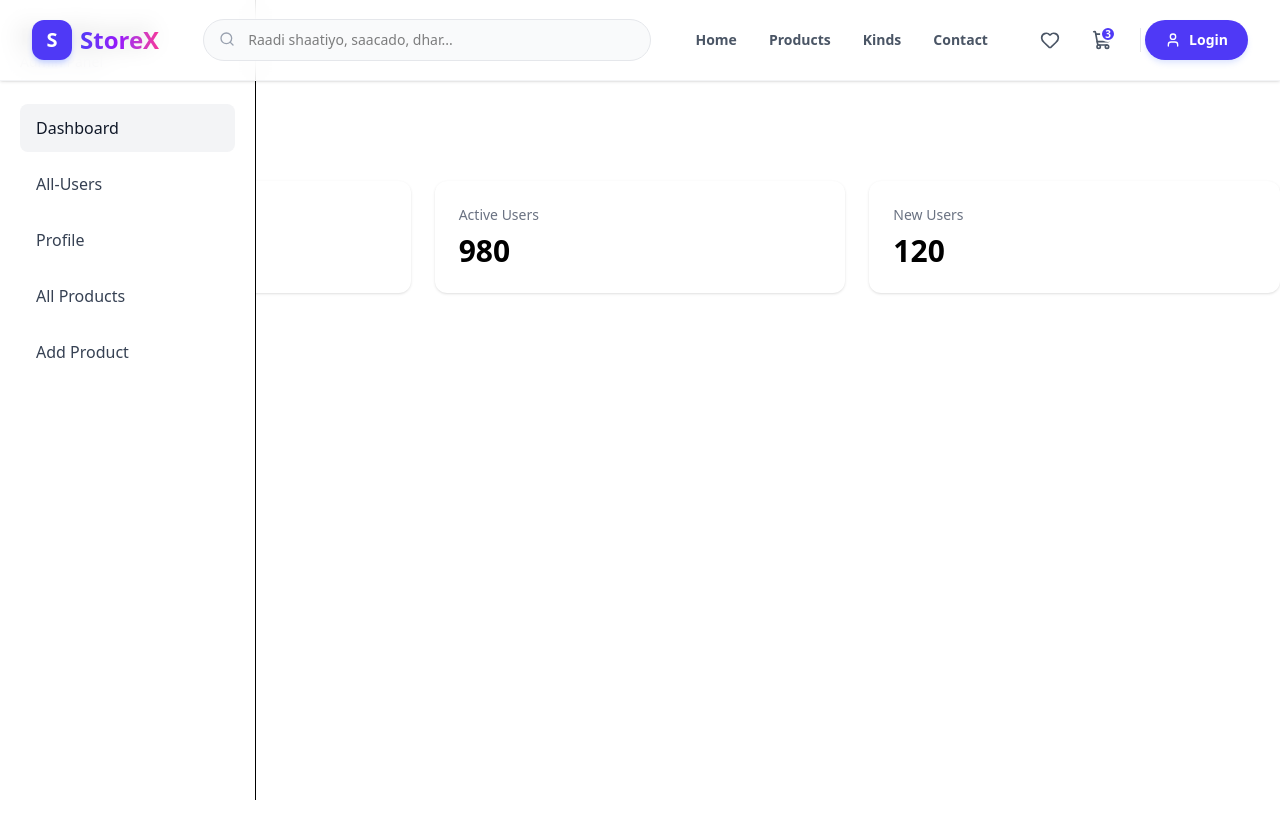
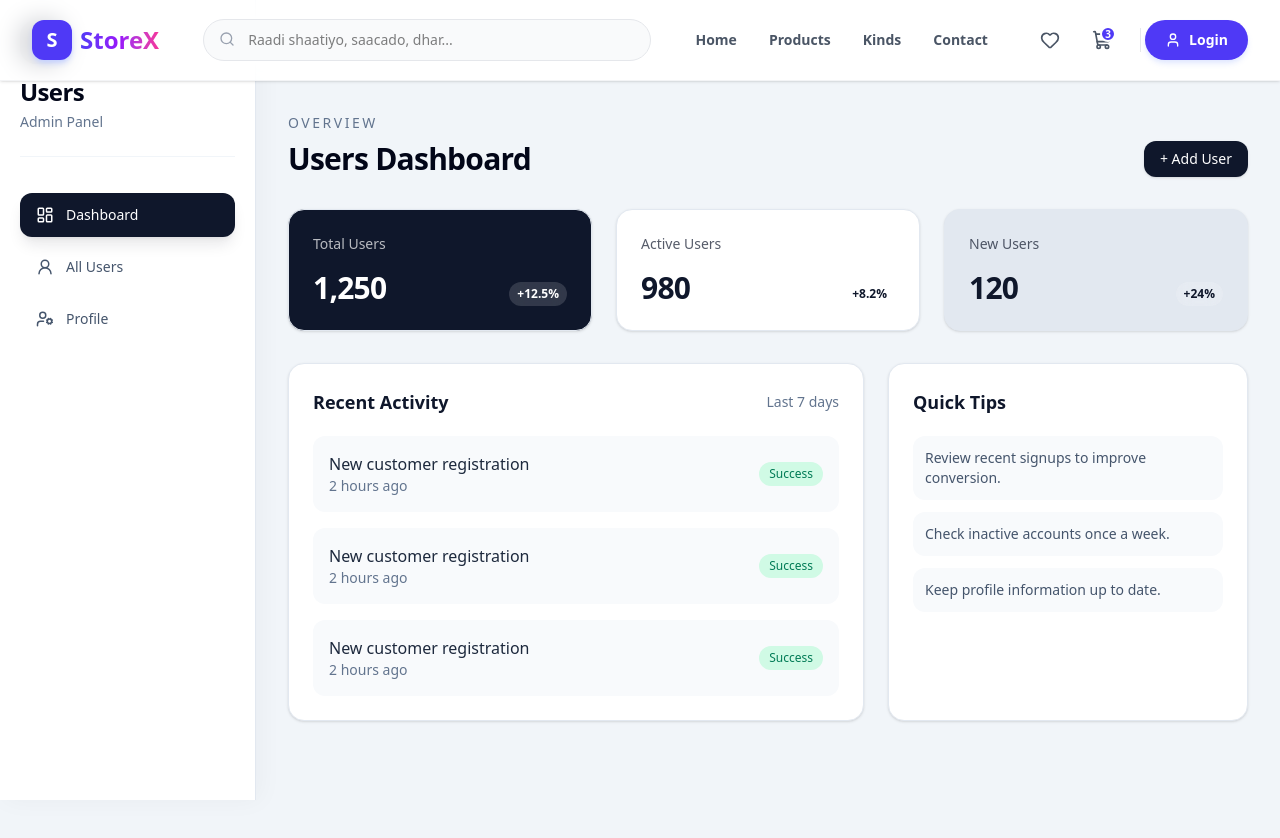
Before and after one commit to omar-abdi/drop-website, a Next.js app in the folder frontend/: page /usersDashbroad in a window 1280 px wide. Shown: the top 838 px of the page. Before the commit the page ends 800 px from the top, so only its background shows below. Built offline with nearby package versions, Linux system fonts and the light colour scheme.

Commit message:
updating up users dashbroad

```diff
--- a/frontend/app/components/Leftiside.tsx
+++ b/frontend/app/components/Leftiside.tsx
@@ -2,22 +2,31 @@
 
 import Link from "next/link";
 import { usePathname } from "next/navigation";
+import {
+  Boxes,
+  LayoutDashboard,
+  PackagePlus,
+  Tags,
+} from "lucide-react";
 
 function Leftiside() {
   const pathname = usePathname();
 
   const linkClass = (href: string) =>
-    `block rounded-lg px-4 py-3 ${
+    `group flex items-center gap-3 rounded-xl px-4 py-3 text-sm transition-colors ${
       pathname === href
-        ? "bg-gray-100 font-medium text-gray-900"
-        : "text-gray-700 hover:bg-gray-100"
+        ? "bg-slate-900 font-semibold text-white shadow-sm"
+        : "text-slate-600 hover:bg-slate-100 hover:text-slate-950"
     }`;
 
   return (
-    <aside className="fixed left-0 top-0 h-screen w-64 border-r bg-white p-5">
-      <div className="mb-8">
-        <h1 className="text-2xl font-bold">Dashboard</h1>
-        <p className="text-sm text-gray-500">Admin Panel</p>
+    <aside className="fixed left-0 top-0 h-screen w-64 border-r border-slate-200 bg-white p-5 shadow-[4px_0_24px_rgba(15,23,42,0.04)]">
+      <div className="mb-9 border-b border-slate-100 pb-6">
+        <div className="mb-3 flex h-11 w-11 items-center justify-center rounded-2xl bg-slate-900 text-white shadow-sm">
+          <Boxes size={22} strokeWidth={2.2} />
+        </div>
+        <h1 className="text-2xl font-bold tracking-tight text-slate-950">Dashboard</h1>
+        <p className="mt-1 text-sm text-slate-500">Admin Panel</p>
       </div>
 
       <nav className="space-y-2">
@@ -25,6 +34,7 @@ function Leftiside() {
           href="/productDashbroad"
           className={linkClass("/productDashbroad")}
         >
+          <LayoutDashboard size={18} strokeWidth={2} />
           Dashboard
         </Link>
 
@@ -36,12 +46,14 @@ function Leftiside() {
           href="/productDashbroad/products/all"
           className={linkClass("/productDashbroad/products/all")}
         >
+          <Boxes size={18} strokeWidth={2} />
           All Products
         </Link>
         <Link
           href="/productDashbroad/products/kinds"
-          className={linkClass("/productDashbroad/products/all")}
+          className={linkClass("/productDashbroad/products/kinds")}
         >
+          <Tags size={18} strokeWidth={2} />
           kinds
         </Link>
 
@@ -49,6 +61,7 @@ function Leftiside() {
           href="/productDashbroad/products/addProduct"
           className={linkClass("/productDashbroad/products/addProduct")}
         >
+          <PackagePlus size={18} strokeWidth={2} />
           Add Product
         </Link>
       </nav>
--- a/frontend/app/components/Sidebar.tsx
+++ b/frontend/app/components/Sidebar.tsx
@@ -2,58 +2,42 @@
 
 import Link from "next/link";
 import { usePathname } from "next/navigation";
+import { LayoutDashboard, UserRound, UserCog, ShieldCheck } from "lucide-react";
 
 function Sidebar() {
   const pathname = usePathname();
 
   const linkClass = (href: string) =>
-    `block rounded-lg px-4 py-3 ${
+    `group flex items-center gap-3 rounded-xl px-4 py-3 text-sm font-medium transition-all duration-200 ${
       pathname === href
-        ? "bg-gray-100 font-medium text-gray-900"
-        : "text-gray-700 hover:bg-gray-100"
+        ? "bg-slate-900 text-white shadow-lg shadow-slate-900/10"
+        : "text-slate-600 hover:bg-slate-100 hover:text-slate-950"
     }`;
 
   return (
-    <aside className="fixed left-0 top-0 h-screen w-64 border-r bg-white p-5">
-      <div className="mb-8">
-        <h1 className="text-2xl font-bold">Dashboard</h1>
-        <p className="text-sm text-gray-500">Admin Panel</p>
+    <aside className="fixed left-0 top-0 h-screen w-64 border-r border-slate-200 bg-white/95 p-5 shadow-[4px_0_24px_rgba(15,23,42,0.04)] backdrop-blur-sm">
+      <div className="mb-9 border-b border-slate-100 pb-6">
+        <div className="mb-3 flex h-11 w-11 items-center justify-center rounded-2xl bg-slate-900 text-white shadow-sm">
+          <ShieldCheck size={20} strokeWidth={2.2} />
+        </div>
+        <h1 className="text-2xl font-bold tracking-tight text-slate-950">Users</h1>
+        <p className="mt-1 text-sm text-slate-500">Admin Panel</p>
       </div>
 
       <nav className="space-y-2">
-        <Link
-          href="/usersDashbroad"
-          className={linkClass("/usersDashbroad")}
-        >
+        <Link href="/usersDashbroad" className={linkClass("/usersDashbroad")}>
+          <LayoutDashboard size={18} strokeWidth={2} />
           Dashboard
         </Link>
 
-        <Link
-          href="/usersDashbroad/users/all"
-          className={linkClass("/usersDashbroad/users/all")}
-        >
-          All-Users
+        <Link href="/usersDashbroad/users/all" className={linkClass("/usersDashbroad/users/all")}>
+          <UserRound size={18} strokeWidth={2} />
+          All Users
         </Link>
 
-        <Link
-          href="/usersDashbroad/profile"
-          className={linkClass("/usersDashbroad/profile")}
-        >
+        <Link href="/usersDashbroad/profile" className={linkClass("/usersDashbroad/profile")}>
+          <UserCog size={18} strokeWidth={2} />
           Profile
-        </Link>
-
-        <Link
-          href="/productDashbroad/products/all"
-          className={linkClass("/productDashbroad/products/all")}
-        >
-          All Products
-        </Link>
-
-        <Link
-          href="/productDashbroad/products/addProduct"
-          className={linkClass("/productDashbroad/products/addProduct")}
-        >
-          Add Product
         </Link>
       </nav>
     </aside>
--- a/frontend/app/usersDashbroad/layout.tsx
+++ b/frontend/app/usersDashbroad/layout.tsx
@@ -1,9 +1,13 @@
 import type { ReactNode } from "react";
 import Sidebar from "../components/Sidebar";
+
 export default function DashboardLayout({ children }: { children: ReactNode }) {
-  return <>
-  <Sidebar />
-  {children}
-
-  </>;
+  return (
+    <div className="min-h-screen bg-slate-100 text-slate-800">
+      <Sidebar />
+      <main className="ml-64 p-6 lg:p-8">
+        <div className="mx-auto max-w-7xl">{children}</div>
+      </main>
+    </div>
+  );
 }
--- a/frontend/app/usersDashbroad/page.tsx
+++ b/frontend/app/usersDashbroad/page.tsx
@@ -1,32 +1,67 @@
 import React from "react";
+
+const stats = [
+  { label: "Total Users", value: "1,250", change: "+12.5%", tone: "bg-slate-900 text-white" },
+  { label: "Active Users", value: "980", change: "+8.2%", tone: "bg-white text-slate-900" },
+  { label: "New Users", value: "120", change: "+24%", tone: "bg-slate-200 text-slate-900" },
+];
 
 function UsersDashboard() {
   return (
-    <div>
-      <div className="mb-8">
-        <h1 className="text-3xl font-bold text-gray-900">
-          Users Dashboard
-        </h1>
-
-        <p className="mt-2 text-gray-500">
-          Manage and view all users.
-        </p>
+    <div className="space-y-8">
+      <div className="flex flex-col gap-2 md:flex-row md:items-end md:justify-between">
+        <div>
+          <p className="text-sm font-medium uppercase tracking-[0.18em] text-slate-500">Overview</p>
+          <h1 className="mt-2 text-3xl font-bold tracking-tight text-slate-950">Users Dashboard</h1>
+        </div>
+        <button className="rounded-xl bg-slate-900 px-4 py-2 text-sm font-medium text-white shadow-sm transition hover:bg-slate-800">
+          + Add User
+        </button>
       </div>
 
       <div className="grid grid-cols-1 gap-6 md:grid-cols-3">
-        <div className="rounded-xl bg-white p-6 shadow-sm">
-          <p className="text-sm text-gray-500">Total Users</p>
-          <h2 className="mt-2 text-3xl font-bold">1,250</h2>
+        {stats.map((stat) => (
+          <div key={stat.label} className={`rounded-2xl border border-slate-200 p-6 shadow-sm ${stat.tone}`}>
+            <p className="text-sm font-medium opacity-70">{stat.label}</p>
+            <div className="mt-4 flex items-end justify-between gap-3">
+              <h2 className="text-3xl font-bold tracking-tight">{stat.value}</h2>
+              <span className="rounded-full bg-white/15 px-2 py-1 text-xs font-semibold backdrop-blur-sm">
+                {stat.change}
+              </span>
+            </div>
+          </div>
+        ))}
+      </div>
+
+      <div className="grid grid-cols-1 gap-6 xl:grid-cols-[1.6fr_1fr]">
+        <div className="rounded-2xl border border-slate-200 bg-white p-6 shadow-sm">
+          <div className="mb-5 flex items-center justify-between">
+            <h3 className="text-lg font-semibold text-slate-900">Recent Activity</h3>
+            <span className="text-sm text-slate-500">Last 7 days</span>
+          </div>
+
+          <div className="space-y-4">
+            {[1, 2, 3].map((item) => (
+              <div key={item} className="flex items-center justify-between rounded-xl bg-slate-50 p-4">
+                <div>
+                  <p className="font-medium text-slate-800">New customer registration</p>
+                  <p className="text-sm text-slate-500">2 hours ago</p>
+                </div>
+                <span className="rounded-full bg-emerald-100 px-2.5 py-1 text-xs font-medium text-emerald-700">
+                  Success
+                </span>
+              </div>
+            ))}
+          </div>
         </div>
 
-        <div className="rounded-xl bg-white p-6 shadow-sm">
-          <p className="text-sm text-gray-500">Active Users</p>
-          <h2 className="mt-2 text-3xl font-bold">980</h2>
-        </div>
-
-        <div className="rounded-xl bg-white p-6 shadow-sm">
-          <p className="text-sm text-gray-500">New Users</p>
-          <h2 className="mt-2 text-3xl font-bold">120</h2>
+        <div className="rounded-2xl border border-slate-200 bg-white p-6 shadow-sm">
+          <h3 className="text-lg font-semibold text-slate-900">Quick Tips</h3>
+          <ul className="mt-5 space-y-3 text-sm text-slate-600">
+            <li className="rounded-xl bg-slate-50 p-3">Review recent signups to improve conversion.</li>
+            <li className="rounded-xl bg-slate-50 p-3">Check inactive accounts once a week.</li>
+            <li className="rounded-xl bg-slate-50 p-3">Keep profile information up to date.</li>
+          </ul>
         </div>
       </div>
     </div>
--- a/frontend/app/usersDashbroad/profile/page.tsx
+++ b/frontend/app/usersDashbroad/profile/page.tsx
@@ -1,6 +1,7 @@
 "use client";
 
 import Link from "next/link";
+import { Mail, MapPin, Phone, ShieldCheck, User } from "lucide-react";
 import { useUserStore } from "../../userStore/user";
 
 export default function ProfilePage() {
@@ -8,13 +9,14 @@ export default function ProfilePage() {
 
   if (!user) {
     return (
-      <main className="ml-64 min-h-screen bg-slate-50 p-8">
-        <div className="mx-auto max-w-2xl rounded-2xl bg-white p-8 shadow-sm">
-          <h1 className="text-2xl font-bold text-gray-900">Profile</h1>
-          <p className="mt-3 text-gray-500">Please log in to view your profile.</p>
+      <main className="min-h-screen bg-slate-50 p-6 md:p-8">
+        <div className="mx-auto max-w-xl rounded-3xl border border-slate-200 bg-white p-8 shadow-sm">
+          <p className="text-sm font-semibold uppercase tracking-[0.2em] text-cyan-600">Account</p>
+          <h1 className="mt-3 text-3xl font-bold tracking-tight text-slate-950">Profile</h1>
+          <p className="mt-3 text-slate-600">Please log in to view your profile details.</p>
           <Link
             href="/login"
-            className="mt-6 inline-block rounded-lg bg-gray-900 px-5 py-3 font-medium text-white hover:bg-gray-700"
+            className="mt-6 inline-flex rounded-xl bg-slate-900 px-5 py-3 text-sm font-semibold text-white transition hover:bg-slate-800"
           >
             Go to login
           </Link>
@@ -23,45 +25,61 @@ export default function ProfilePage() {
     );
   }
 
+  const initials = `${user.firstName?.[0] || "U"}${user.lastName?.[0] || user.email?.[0] || "A"}`.toUpperCase();
+
+  const details = [
+    { label: "Email", value: user.email || "-", icon: Mail },
+    { label: "Phone number", value: user.phoneNumber || "-", icon: Phone },
+    { label: "Gender", value: user.gender || "-", icon: User },
+    { label: "Address", value: user.address || "-", icon: MapPin },
+  ];
+
   return (
-    <main className="ml-64 min-h-screen bg-slate-50 p-8">
-      <div className="mx-auto max-w-2xl">
-        <div className="mb-6">
-          <p className="text-sm font-medium text-cyan-600">Account</p>
-          <h1 className="mt-1 text-3xl font-bold text-gray-900">My Profile</h1>
+    <main className="min-h-screen bg-gradient-to-br from-slate-50 via-white to-cyan-50 p-6 md:p-8">
+      <div className="mx-auto max-w-5xl space-y-6">
+        <div className="flex flex-col gap-2 md:flex-row md:items-end md:justify-between">
+          <div>
+            <p className="text-sm font-semibold uppercase tracking-[0.2em] text-cyan-600">Profile</p>
+            <h1 className="mt-2 text-3xl font-bold tracking-tight text-slate-950">My account</h1>
+          </div>
+          <span className="inline-flex items-center gap-2 rounded-full bg-emerald-100 px-3 py-1.5 text-xs font-semibold text-emerald-700">
+            <ShieldCheck size={14} />
+            {user.isAdmin ? "Administrator" : "Standard user"}
+          </span>
         </div>
 
-        <section className="rounded-2xl bg-white p-6 shadow-sm">
-          <div className="flex items-center gap-4 border-b border-gray-100 pb-6">
-            <div className="flex h-16 w-16 items-center justify-center rounded-full bg-cyan-100 text-xl font-bold text-cyan-700">
-              {(user.firstName?.[0] || user.email[0]).toUpperCase()}
+        <section className="overflow-hidden rounded-3xl border border-slate-200 bg-white shadow-[0_12px_40px_rgba(15,23,42,0.06)]">
+          <div className="bg-gradient-to-r from-slate-900 via-slate-800 to-cyan-700 p-6 text-white md:p-8">
+            <div className="flex flex-col gap-5 md:flex-row md:items-center md:justify-between">
+              <div className="flex items-center gap-4">
+                <div className="flex h-16 w-16 items-center justify-center rounded-2xl bg-white/12 text-xl font-bold shadow-inner backdrop-blur-sm">
+                  {initials}
                 </div>
                 <div>
-              <h2 className="text-xl font-semibold text-gray-900">
-                {user.firstName || ""} {user.lastName || ""}
+                  <h2 className="text-2xl font-semibold tracking-tight">
+                    {user.firstName || "User"} {user.lastName || "Profile"}
                   </h2>
-              <p className="text-sm text-gray-500">{user.isAdmin ? "Administrator" : "User"}</p>
+                  <p className="mt-1 text-sm text-slate-200">{user.email}</p>
                 </div>
               </div>
 
-          <dl className="mt-6 grid gap-5 sm:grid-cols-2">
-            <div>
-              <dt className="text-sm text-gray-500">Email</dt>
-              <dd className="mt-1 font-medium text-gray-900">{user.email}</dd>
+              <button className="inline-flex items-center justify-center rounded-xl bg-white/10 px-4 py-2.5 text-sm font-semibold text-white transition hover:bg-white/15">
+                Edit profile
+              </button>
             </div>
-            <div>
-              <dt className="text-sm text-gray-500">Phone number</dt>
-              <dd className="mt-1 font-medium text-gray-900">{user.phoneNumber || "-"}</dd>
           </div>
-            <div>
-              <dt className="text-sm text-gray-500">Gender</dt>
-              <dd className="mt-1 font-medium text-gray-900">{user.gender || "-"}</dd>
+
+          <div className="grid gap-4 p-6 md:grid-cols-2 md:p-8">
+            {details.map(({ label, value, icon: Icon }) => (
+              <div key={label} className="rounded-2xl border border-slate-200 bg-slate-50 p-4">
+                <div className="mb-3 flex h-10 w-10 items-center justify-center rounded-xl bg-white text-cyan-700 shadow-sm">
+                  <Icon size={18} strokeWidth={2.2} />
                 </div>
-            <div>
-              <dt className="text-sm text-gray-500">Address</dt>
-              <dd className="mt-1 font-medium text-gray-900">{user.address || "-"}</dd>
+                <p className="text-sm text-slate-500">{label}</p>
+                <p className="mt-2 text-base font-semibold text-slate-900">{value}</p>
               </div>
-          </dl>
+            ))}
+          </div>
         </section>
       </div>
     </main>
```
Also changed, not shown: 2 other files (tests, documents, lock files or other folders). Lines whose indentation alone changed are shown as unchanged.
